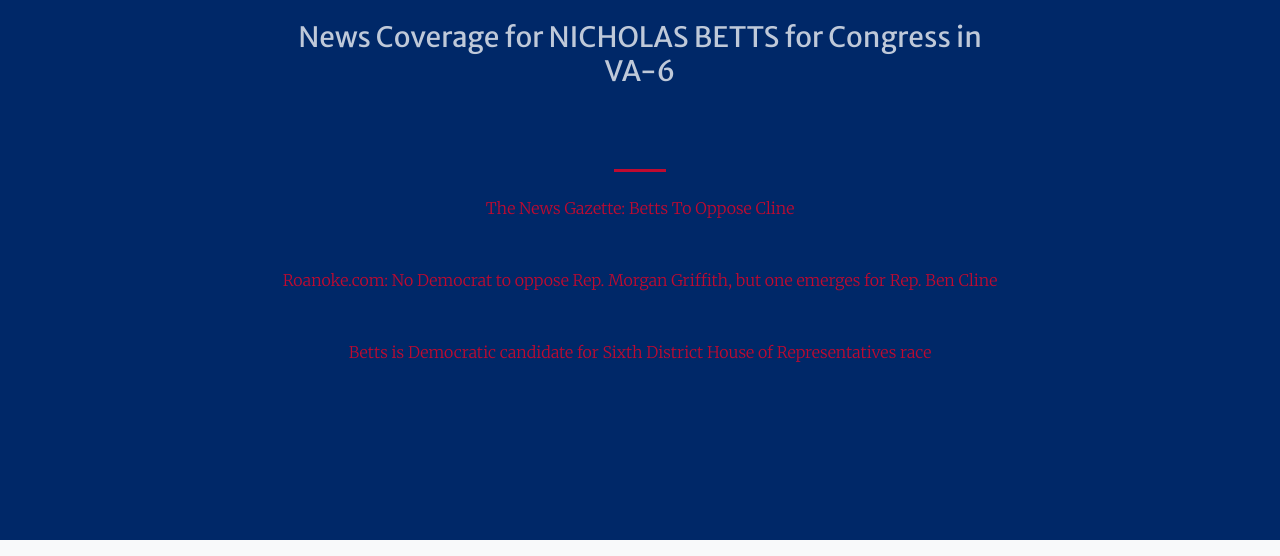
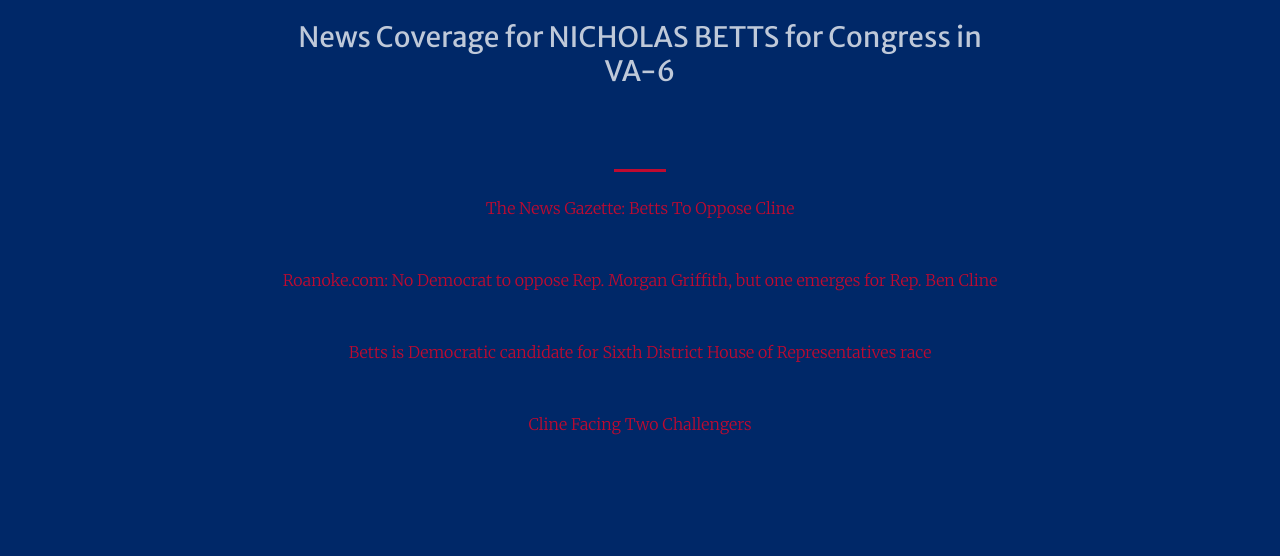
Before and after one commit to anataliocs/nickbettsforcongress, a Gatsby site: page /news in a window 1280 px wide. Shown: the part 244-800 px from the top of the page. Built offline with nearby package versions, Linux system fonts and the light colour scheme; Gatsby itself is replaced by a stand-in of ours.

Commit message:
Add news article

```diff
--- a/src/pages/news.js
+++ b/src/pages/news.js
@@ -49,6 +49,11 @@
                                     <a href="https://fincastleherald.com/betts-is-democratic-candidate-for-sixth-district-house-of-representatives-race/"
                                        target="_blank" rel="noopener noreferrer">Betts is Democratic candidate for Sixth District House of Representatives race</a>
                                 </p>
+
+                                <p className="font-weight-light mb-5">
+                                    <a href="https://www.dnronline.com/news/cline-facing-two-challengers/article_30852cd6-647d-58ea-b153-885fae84c2bb.html"
+                                       target="_blank" rel="noopener noreferrer">Cline Facing Two Challengers</a>
+                                </p>
                             </div>
                         </div>
                     </div>
```
